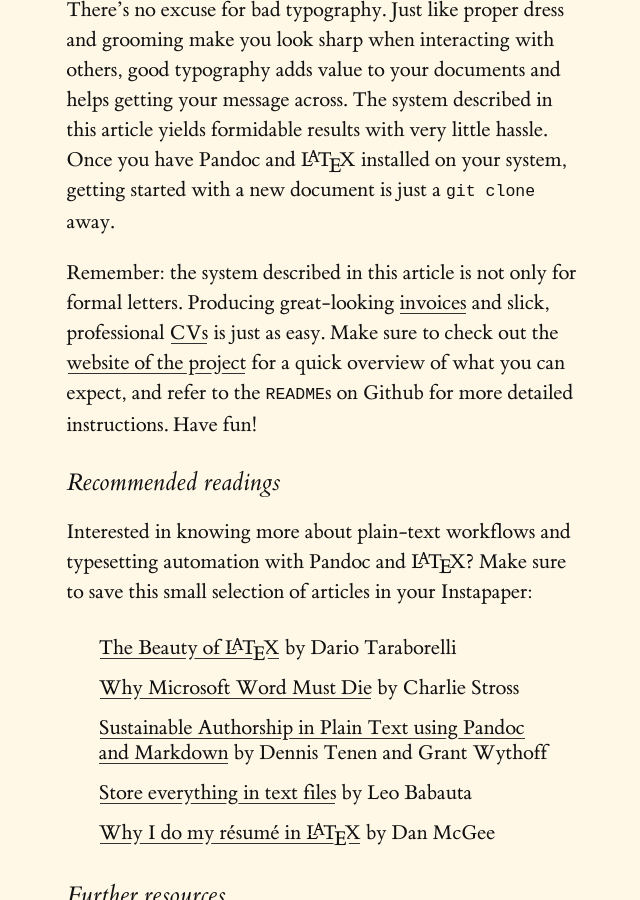
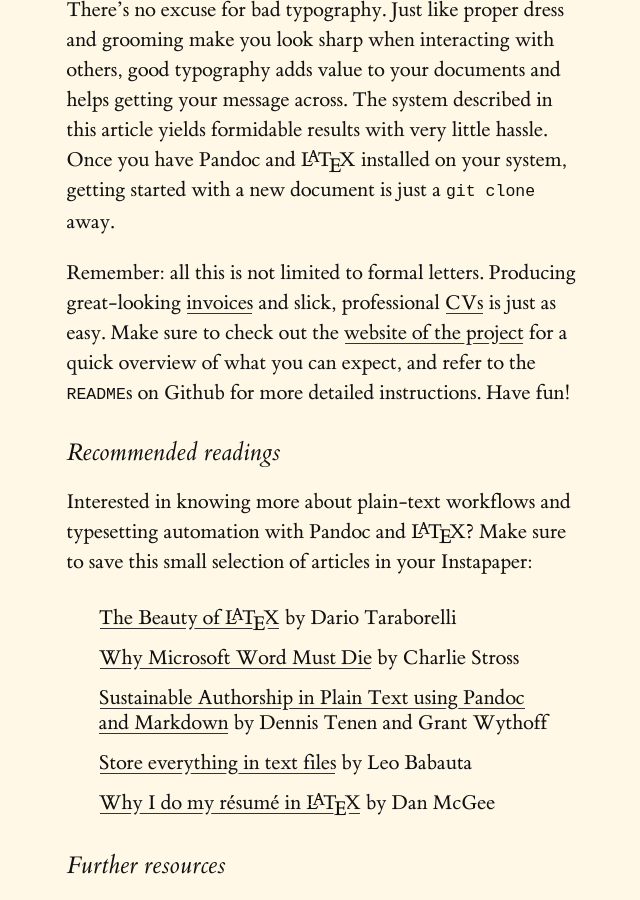
Before and after one commit to mrzool/mrzool.github.io, a Jekyll site: the page built from _posts/2015-11-24-typesetting-automation.md, in a window 1280 px wide and 900 px high, scrolled down 8524 px. Shown: the whole window, without its empty margins (251-891 px from the left). Built offline with Jekyll 4.4.1, drawn with Linux system fonts in a browser that asks for light colours.

Commit message:
Omit needless words

```diff
--- a/_posts/2015-11-24-typesetting-automation.md
+++ b/_posts/2015-11-24-typesetting-automation.md
@@ -207,7 +207,7 @@
 
 There's no excuse for bad typography. Just like proper dress and grooming make you look sharp when interacting with others, good typography adds value to your documents and helps getting your message across. The system described in this article yields formidable results with very little hassle. Once you have Pandoc and <span class="latex">L<sup>a</sup>T<sub>e</sub>X</span> installed on your system, getting started with a new document is just a `git clone` away.
 
-Remember: the system described in this article is not only for formal letters. Producing great-looking [invoices](https://github.com/mrzool/invoice-boilerplate) and slick, professional [CVs](https://github.com/mrzool/cv-boilerplate) is just as easy. Make sure to check out the [website of the project](http://mrzool.cc/tex-boilerplates/) for a quick overview of what you can expect, and refer to the `README`s on Github for more detailed instructions. Have fun!
+Remember: all this is not limited to formal letters. Producing great-looking [invoices](https://github.com/mrzool/invoice-boilerplate) and slick, professional [CVs](https://github.com/mrzool/cv-boilerplate) is just as easy. Make sure to check out the [website of the project](http://mrzool.cc/tex-boilerplates/) for a quick overview of what you can expect, and refer to the `README`s on Github for more detailed instructions. Have fun!
 
 ### Recommended readings
 
```
